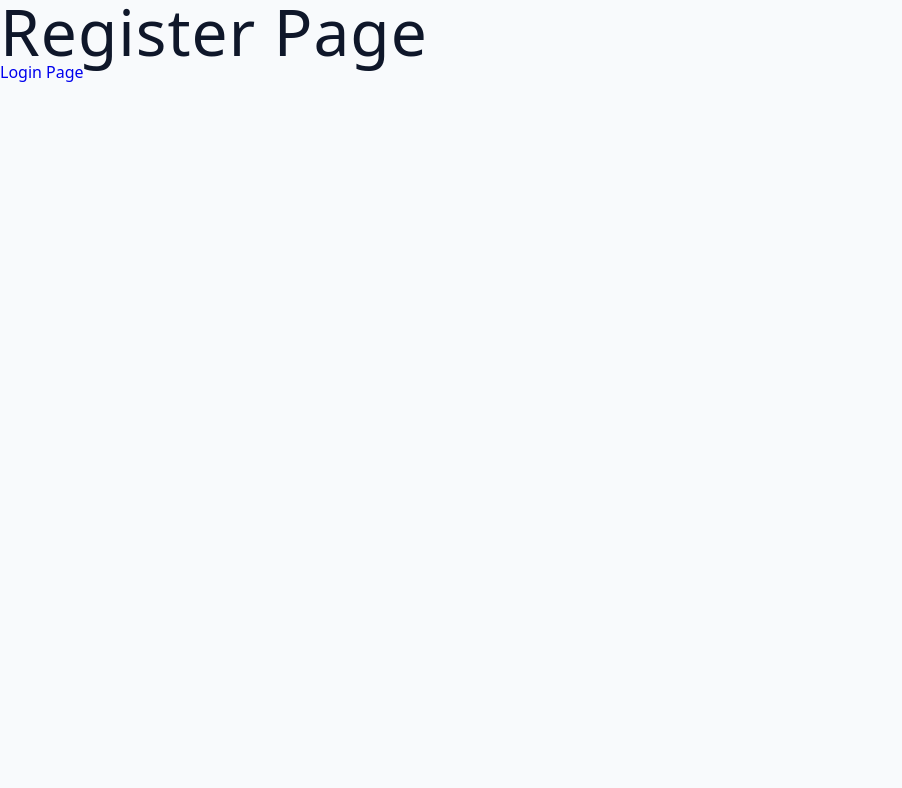
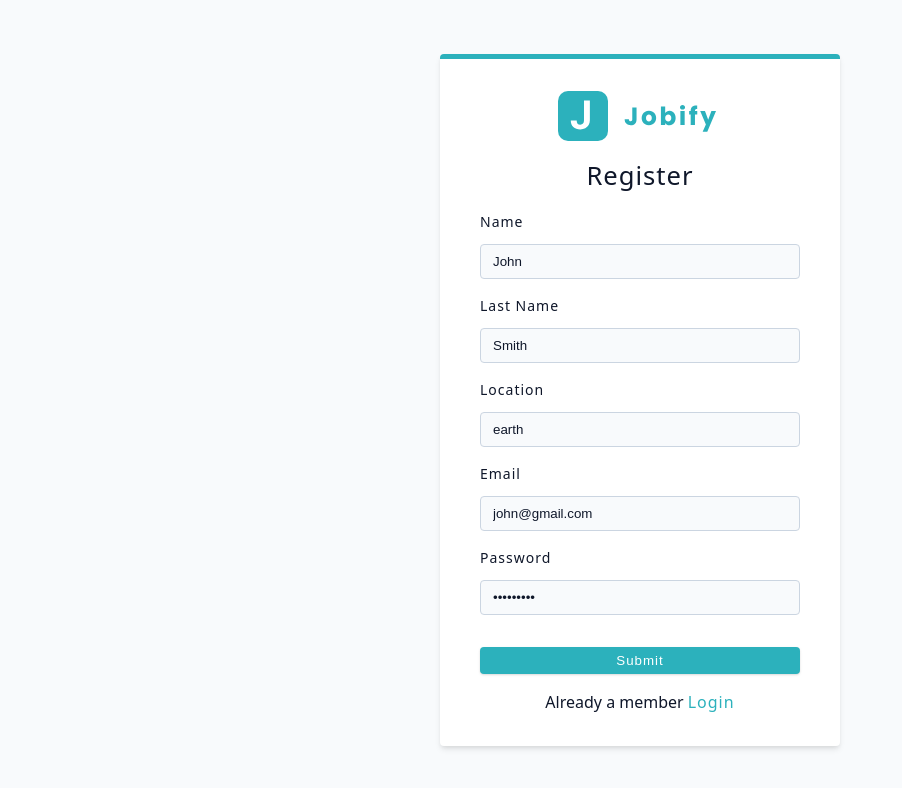
Before and after one commit to shameenakoodan/client-mern, a React (Vite) app: page /register in a window 1280 px wide. Shown: the top 788 px of the page, without its empty margins (0-902 px from the left). Built offline with nearby package versions, Linux system fonts and the light colour scheme.

Commit message:
Added the contents for the register page with style

```diff
--- /dev/null
+++ b/src/components/FormRow.jsx
@@ -0,0 +1,20 @@
+
+const FormRow = ({type,name,labelText,defaulValue}) => {
+  return (
+    <div className="form-row">
+          <label htmlFor={name} className="form-label">
+            {labelText || name}
+          </label>
+          <input
+            type={type}
+            id={name}
+            name={name}
+            className="form-input"
+            defaultValue={defaulValue || ''}
+            required
+          ></input>
+        </div>
+  )
+}
+
+export default FormRow
--- a/src/pages/Register.jsx
+++ b/src/pages/Register.jsx
@@ -1,12 +1,31 @@
-import { Link } from "react-router-dom"
-
+import { Link } from "react-router-dom";
+import Wrapper from "../assets/wrappers/RegisterAndLoginPage";
+import Logo from "../components/Logo";
+import FormRow from "../components/FormRow";
 const Register = () => {
   return (
-    <div>
-      <h1>Register Page</h1>
-      <Link to="/login">Login Page</Link>
-    </div>
-  )
-}
+    <Wrapper>
+      <form className="form">
+        <Logo />
+        <h4>Register</h4>
+        <FormRow type='text' name='name' defaulValue={"John"}/>
+        <FormRow type='text' name='lastName' labelText={"Last Name"}defaulValue={"Smith"}/>
+        <FormRow type='text' name='location' defaulValue={"earth"}/>
+        <FormRow type='email' name='email' defaulValue={"john@gmail.com"}/>
+        <FormRow type='password' name='password' defaulValue={"secret123"}/>
 
-export default Register
+        <button type="submit" className="btn btn-block">
+          Submit
+        </button>
+        <p>
+          Already a member
+          <Link to="/login" className="member-btn">
+            Login
+          </Link>
+        </p>
+      </form>
+    </Wrapper>
+  );
+};
+
+export default Register;
```
Also changed, not shown: src/components/index.js (line endings or trailing spaces).
